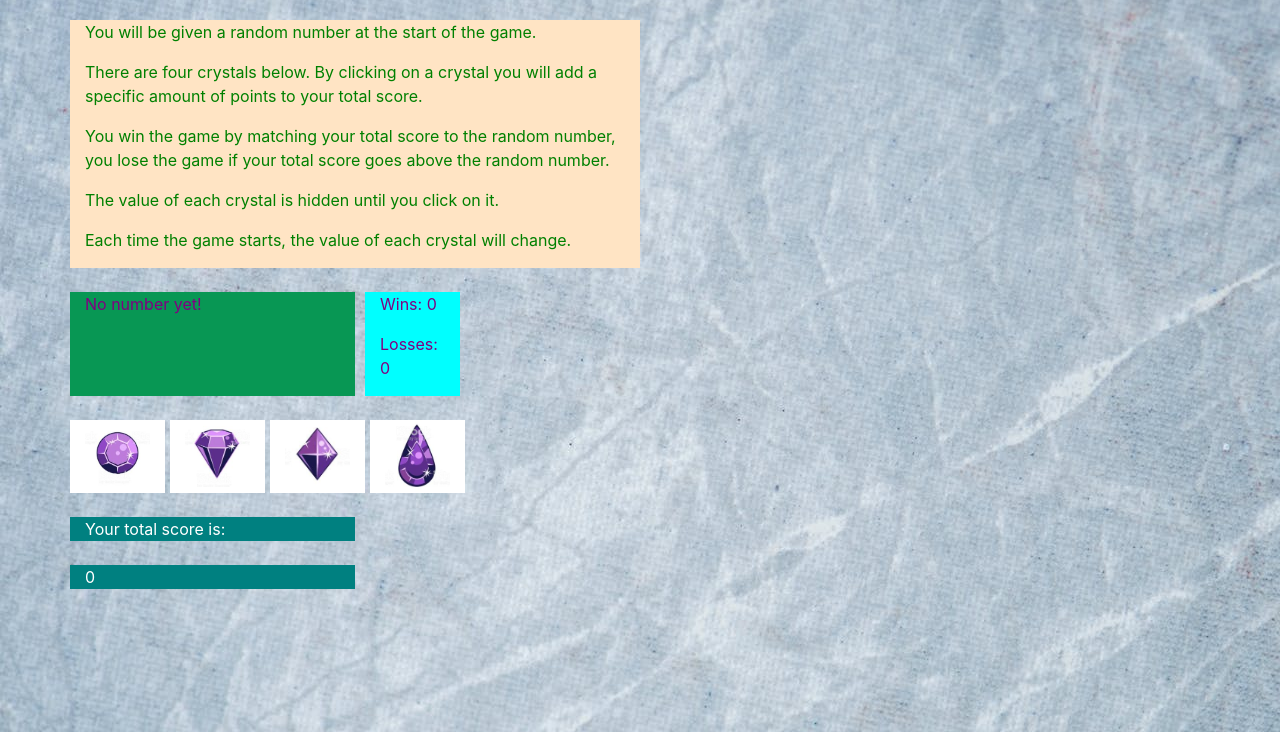
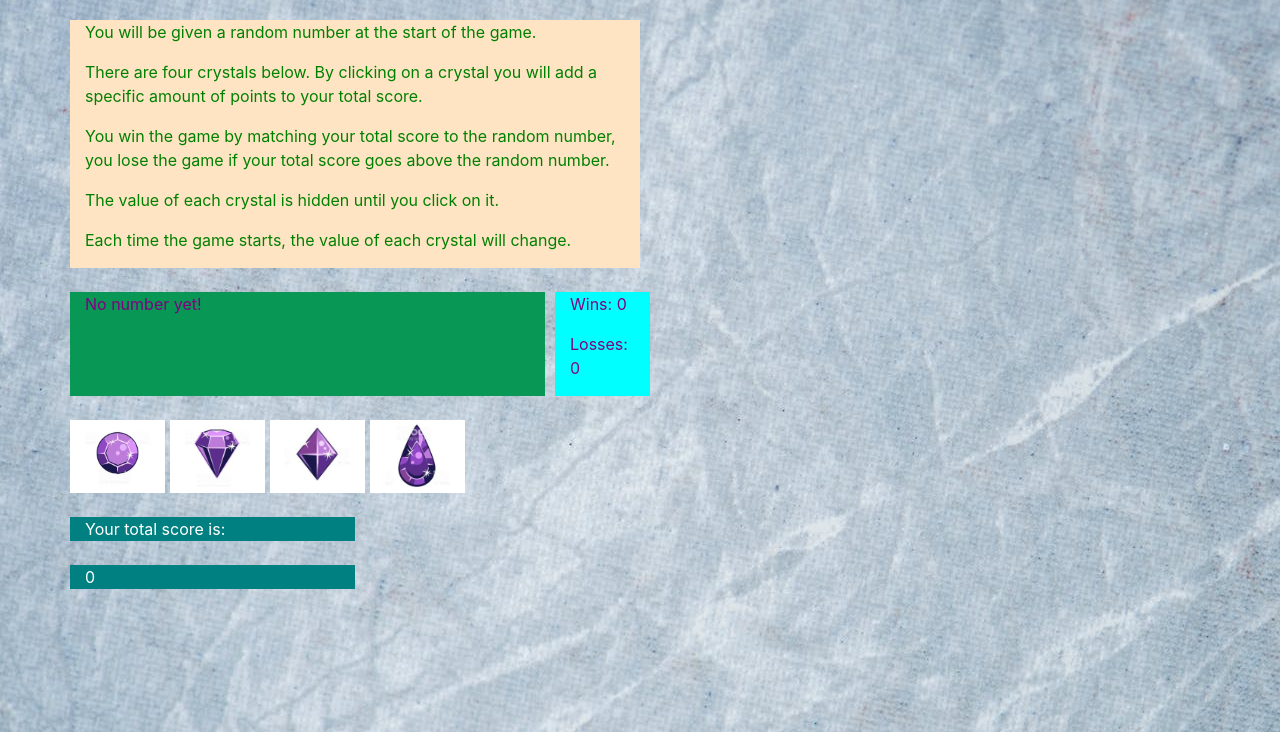
Before and after one commit to Bigshmow/unit-4-game, a plain HTML site: page index.html in a window 1280 px wide. Shown: the part 68-800 px from the top of the page. Drawn offline with nearby package versions, Linux system fonts and the light colour scheme.

Commit message:
adding more responsiveness

```diff
--- a/index.html
+++ b/index.html
@@ -16,7 +16,7 @@
             </div>
             <br>
             <div class="row">
-                <div class="col-lg-6 rules">
+                <div class="col-lg-6 col-12 rules">
                     <p>You will be given a random number at the start of the game.</p>
                     <p>There are four crystals below.  By clicking on a crystal you will add a specific amount of points to your total score.</p>
                     <p>You win the game by matching your total score to the random number, you lose the game if your total score goes above the random number.</p>
@@ -27,8 +27,8 @@
             </div>
             <br>
             <div class="row">
-                <div class="col-md-3 col-sm-3 col-5 numbertoguess text-left" id="randomnum">No number yet!</div>
-                <div class="col-lg-1 col-md-3 col-sm-3 col-5 winloss text-left">
+                <div class="col-md-5 col-sm-3 col-5 numbertoguess text-left" id="randomnum">No number yet!</div>
+                <div class="col-lg-1 col-md-5 col-sm-3 col-5 winloss text-left">
                     <p id="winscounter">Wins: 0</p>
                     <p id="lossescounter">Losses: 0</p>
                 </div>
```
